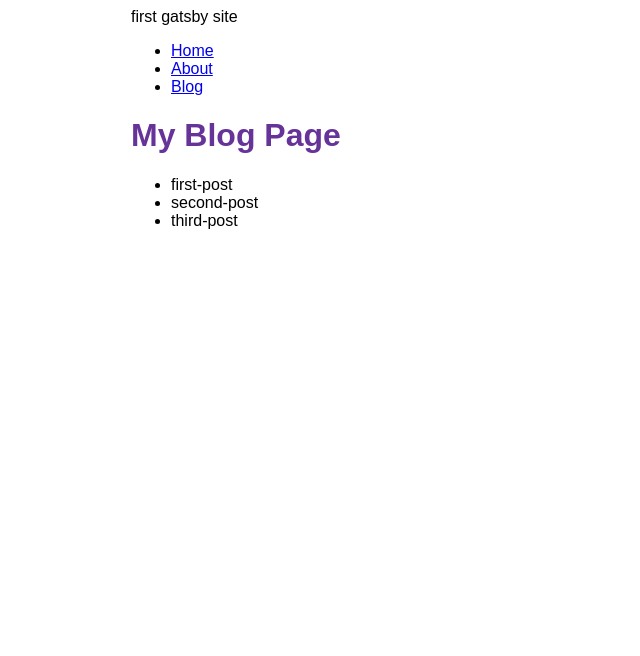
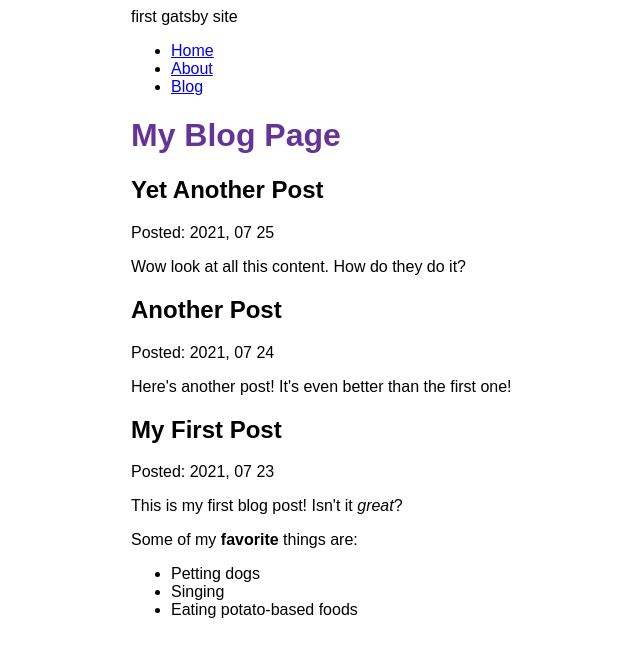
Before and after one commit to dyx9/first-gatsby-site, a Gatsby site: page /blog in a window 1280 px wide. Shown: the whole page, without its empty margins (259-899 px from the left). Built offline with nearby package versions, Linux system fonts and the light colour scheme; Gatsby itself is replaced by a stand-in of ours.

Commit message:
Finished Tutorial 5: Transform Data to MDX

```diff
--- a/blog/first-post.mdx
+++ b/blog/first-post.mdx
@@ -0,0 +1,12 @@
+---
+title: "My First Post"
+date: "2021-07-23"
+---
+
+This is my first blog post! Isn't it *great*?
+
+Some of my **favorite** things are:
+
+* Petting dogs
+* Singing
+* Eating potato-based foods
--- a/blog/second-post.mdx
+++ b/blog/second-post.mdx
@@ -0,0 +1,6 @@
+---
+title: "Another Post"
+date: "2021-07-24"
+---
+
+Here's another post! It's even better than the first one!
--- a/blog/third-post.mdx
+++ b/blog/third-post.mdx
@@ -0,0 +1,6 @@
+---
+title: "Yet Another Post"
+date: "2021-07-25"
+---
+
+Wow look at all this content. How do they do it?
--- a/gatsby-config.js
+++ b/gatsby-config.js
@@ -13,5 +13,6 @@ module.exports = {
         path: `${__dirname}/blog`,
       }
     },
+    "gatsby-plugin-mdx",
   ],
 }
--- a/package.json
+++ b/package.json
@@ -15,8 +15,11 @@
     "clean": "gatsby clean"
   },
   "dependencies": {
+    "@mdx-js/mdx": "^1.6.22",
+    "@mdx-js/react": "^1.6.22",
     "gatsby": "^4.14.0",
     "gatsby-plugin-image": "^2.14.1",
+    "gatsby-plugin-mdx": "^3.14.0",
     "gatsby-plugin-sharp": "^4.14.1",
     "gatsby-source-filesystem": "^4.14.0",
     "react": "^17.0.1",
--- a/src/pages/blog.js
+++ b/src/pages/blog.js
@@ -1,33 +1,44 @@
 import * as React from 'react'
 import { graphql } from 'gatsby'
+import { MDXRenderer } from 'gatsby-plugin-mdx'
 import Layout from '../components/layout'
 
 const BlogPage = ({ data }) => {
     return(
         <Layout pageTitle="My Blog Page">
-            <ul>
 
             {
-                data.allFile.nodes.map(node =>
-                    <li key={node.name}>
-                        {node.name}
-                    </li>
-                )
+                data.allMdx.nodes.map(node => (
+
+                    <article key={node.id}>
+                        <h2>{node.frontmatter.title}</h2>
+                        <p>Posted: {node.frontmatter.date}</p>
+                        <MDXRenderer>
+                            {node.body}
+                        </MDXRenderer>
+                    </article>
+                ))
             }
 
-            </ul>
         </Layout>
     )
 }
 
 export const query = graphql`
-    query {
-        allFile(filter: {sourceInstanceName: {eq: "blog"}}) {
-            nodes {
-                name
-            }
+query {
+    allMdx(sort: {fields: frontmatter___date, order: DESC}) {
+      nodes {
+        frontmatter {
+          date(formatString: "YYYY, MM D")
+          title
         }
+        id
+        body
+      }
     }
+  }
+
+
 `
 
 
```
Also changed, not shown: 1 other file.
